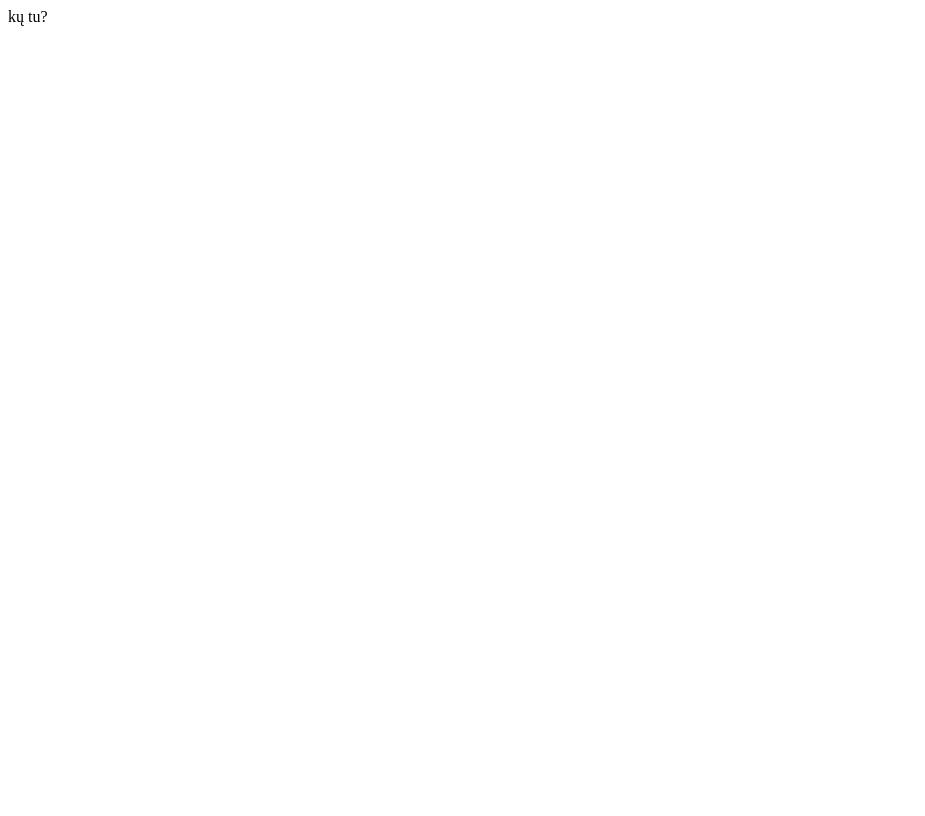
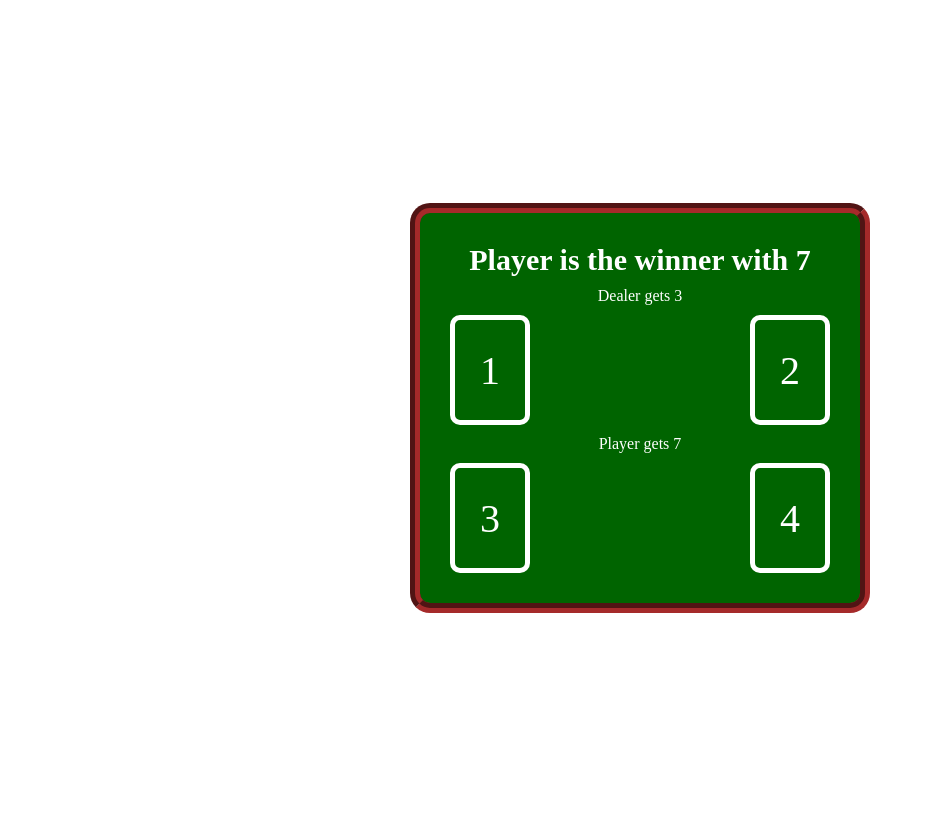
Before and after one commit to LaurisGre/qqq, a PHP site: page / in a window 1280 px wide. Before the commit the part shown is almost empty. Shown: the whole page, without its empty margins (0-925 px from the left). Before the commit the page ends 26 px from the top, so only its background shows below. Run offline with PHP 8.4, Linux system fonts and the light colour scheme.

Commit message:
twenty one

```diff
--- a/index.php
+++ b/index.php
@@ -1,2 +1,92 @@
 <?php
-print 'kų tu?';
+    $player_card_1 = rand(0, 11);
+    $player_card_2 = rand(0, 11);
+    $player_score = $player_card_1 + $player_card_2;
+
+    $dealer_card_1 = rand(0, 11);
+    $dealer_card_2 = rand(0, 11);
+    $dealer_score =  $dealer_card_1 +  $dealer_card_2;
+
+    if ($player_score > $dealer_score) {
+        $winner = 'Player is the winner with ' . $player_score;
+    } else if ($player_score < $dealer_score) {
+        $winner = 'Dealer is the winner with ' . $dealer_score;
+    } else {
+        $winner = 'It\'s a draw both players got ' . $player_score;
+    }
+
+?>
+
+<!DOCTYPE html>
+<html>
+<head>
+    <meta charset="UTF-8">
+    <title>Twenty one</title>
+</head>
+
+<style>
+    body {
+        height: 100vh;
+        display: flex;
+        justify-content: center;
+        align-items: center;
+        flex-direction: column;
+        text-align: center;
+        color: white;
+    }
+
+    #gameBox {
+        background-color: darkgreen;
+        padding: 20px;
+        border-radius: 20px;
+        border: 10px groove brown;
+        width: 400px;
+    }
+
+    #winnerBox {
+        margin: 10px 0;
+        font-size: 30px;
+        font-weight: bold;
+    }
+
+    #cardBox {
+        display: flex;
+        justify-content: space-between;
+    }
+
+    .card {
+        height: 80px;
+        width: 50px;
+        border: 5px solid white;
+        border-radius: 10px;
+        display: flex;
+        justify-content: center;
+        align-items: center;
+        font-size: 40px;
+        padding: 10px;
+        margin: 10px;
+    }
+</style>
+
+<body>
+    <div id="gameBox">
+        <div id="winnerBox">
+            <?php print $winner; ?>
+        </div>
+        <div id="dealerBox">
+            <div>Dealer gets <?php print $dealer_score; ?></div>
+            <div id="cardBox">
+                <div class="card"><?php print $dealer_card_1; ?></div>
+                <div class="card"><?php print $dealer_card_2; ?></div>
+            </div>
+        </div>
+        <div id="playerBox">
+            <div>Player gets <?php print $player_score; ?></div>
+            <div id="cardBox">
+                <div class="card"><?php print $player_card_1; ?></div>
+                <div class="card"><?php print $player_card_2; ?></div>
+            </div>
+        </div>
+    </div>
+</body>
+</html>
```
